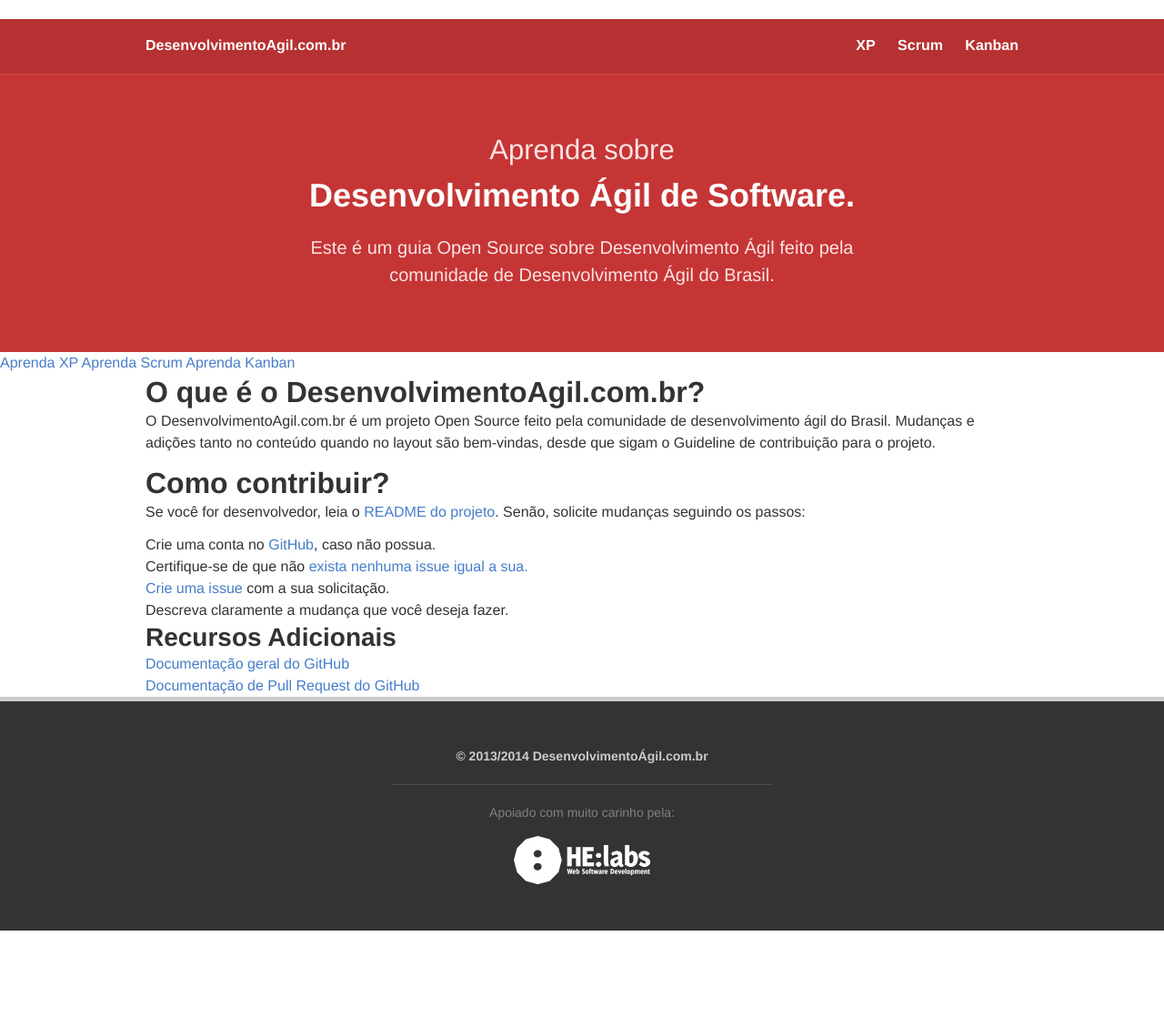
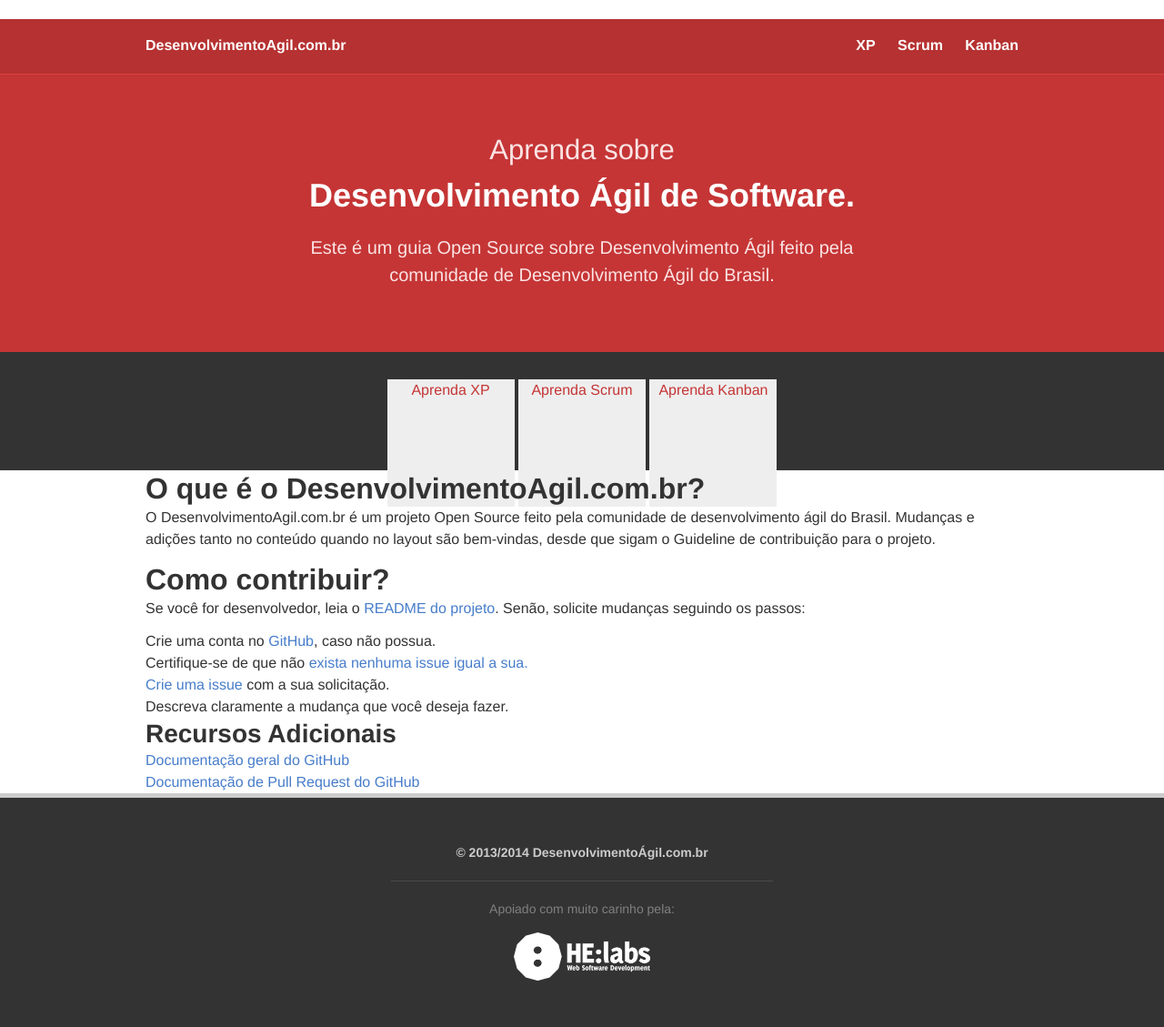
Before and after one commit to desenvolvimentoagilcombr/desenvolvimentoagilcombr.github.com, a Jekyll site: the page built from index.html, in a window 1280 px wide. Shown: the whole page at 91% size. Built offline with Jekyll 4.4.1, drawn with Linux system fonts in a browser that asks for light colours; Markdown is read by kramdown in place of the engine named in the settings; before the commit the page ends 1023 px from its top, so only the background shows below that.

Commit message:
Created style for main nav in the home

```diff
--- a/_sass/layouts/_index.scss
+++ b/_sass/layouts/_index.scss
@@ -25,3 +25,22 @@
   color: $light-red;
   margin: 0;
 }
+
+#main-call {
+  background: $dark-gray;
+  text-align: center;
+  padding: $gutter 0 0 0;
+
+  li {
+    display: inline-block;
+    margin-bottom: -40px;
+
+    a {
+      width: 140px;
+      height: 140px;
+      background: #eee;
+      color: $main-red;
+      display: inline-block;
+    }
+  } // li
+}
--- a/index.html
+++ b/index.html
@@ -19,13 +19,21 @@ description: Este é um guia Open Source sobre Desenvolvimento Ágil feito pela
 </section>
 
 <nav id="main-call">
+  <ul>
+    <li>
       <a href="/xp" title="Aprenda XP">
     	  Aprenda XP
       </a>
+    </li>
+    <li>
       <a href="/scrum" title="Aprenda Scrum">
     	  Aprenda Scrum
       </a>
+    </li>
+    <li>
       <a href="/kanban" title="Aprenda Kanban">
     	  Aprenda Kanban
       </a>
+    </li>
+  </ul>
 </nav>
```
Lines whose indentation alone changed are shown as unchanged.
